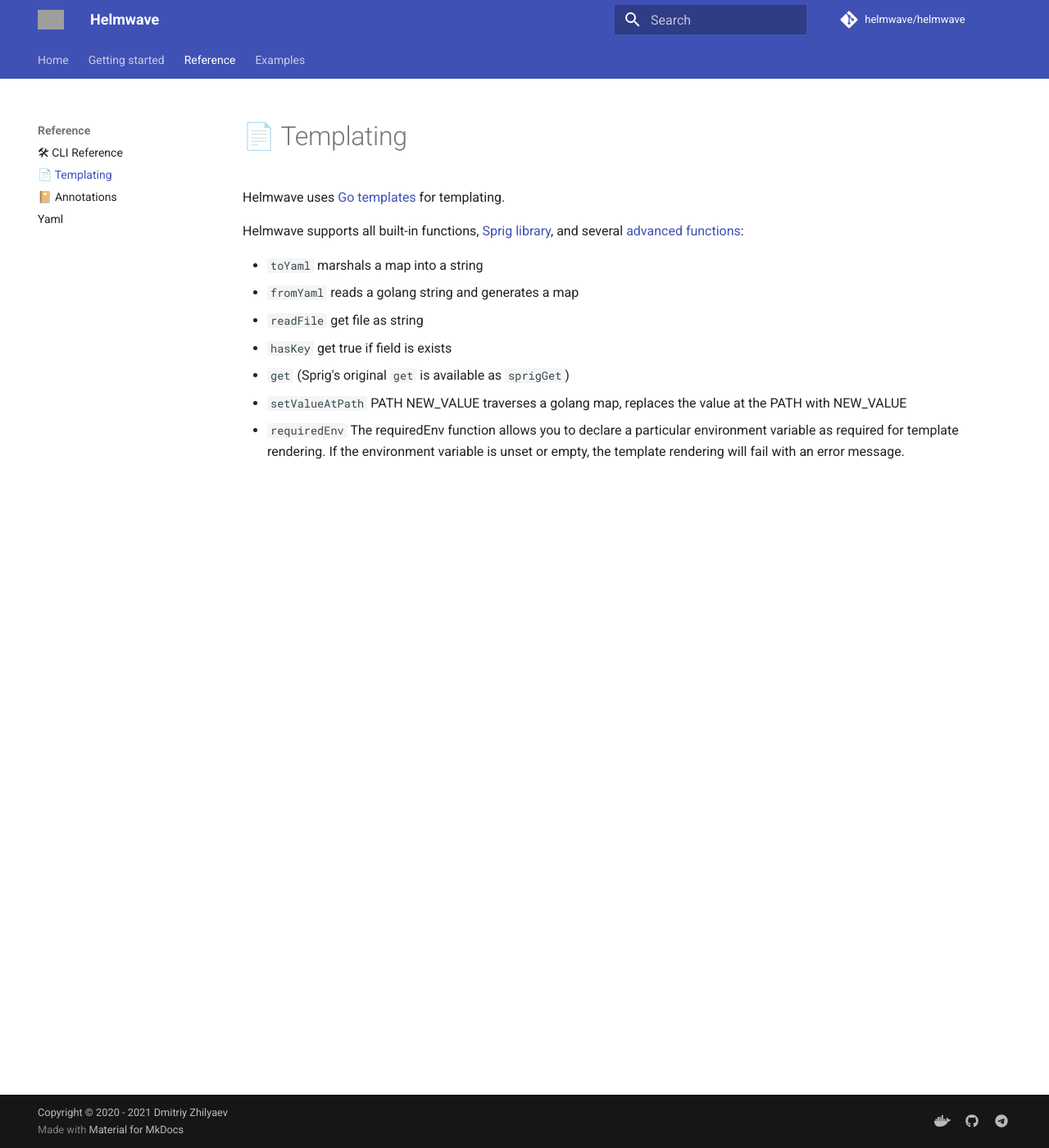
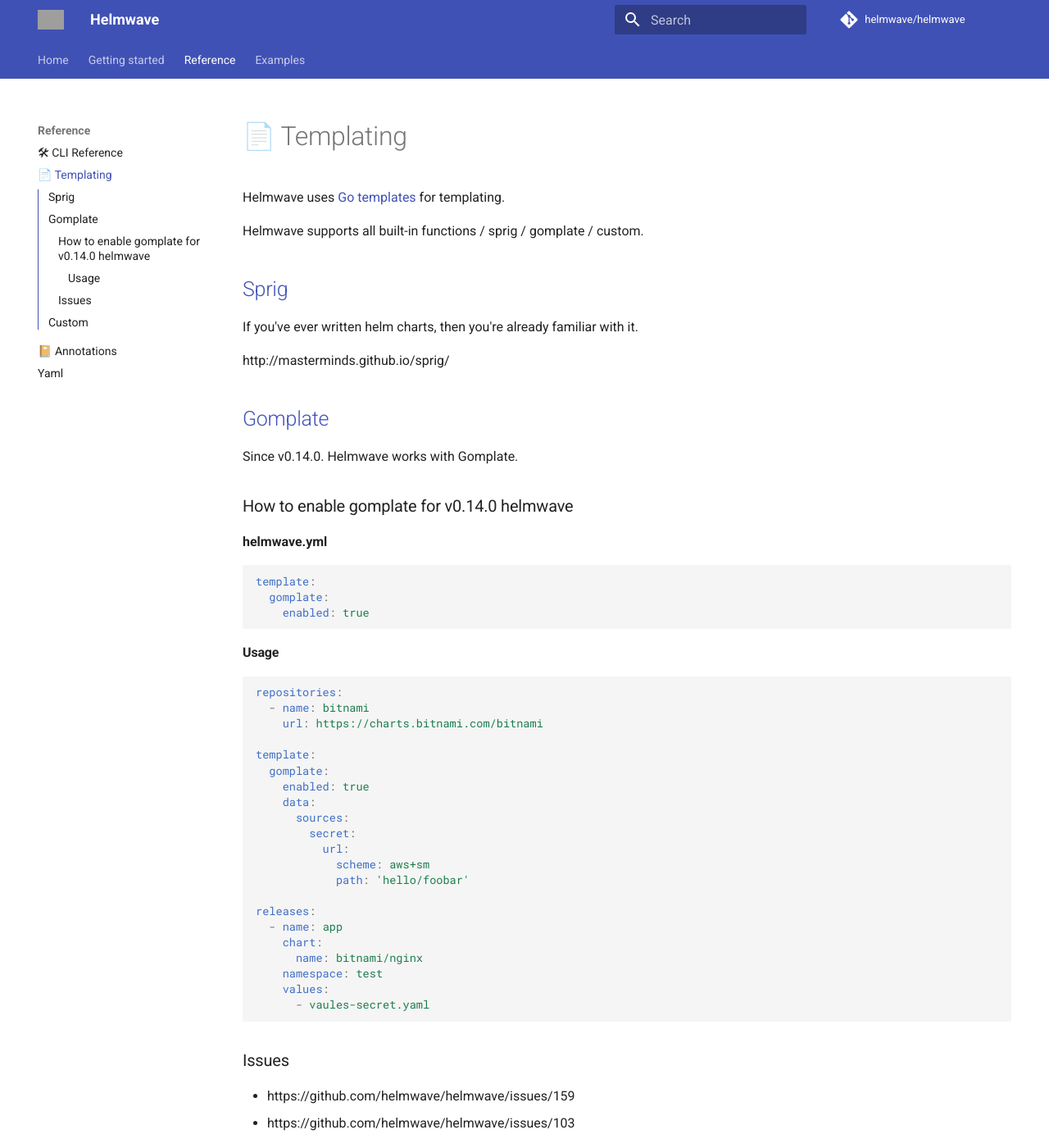
Before and after one commit to helmwave/docs, an MkDocs documentation site: the page built from docs/tpl.md, in a window 1280 px wide and 1400 px high. Shown: the whole window at 82% size. Built offline with MkDocs 1.6.1 and Material for MkDocs 9.7.7, drawn with Linux system fonts in a browser that asks for light colours; comment, search, counter and statistics services are not loaded; the version menu is left out; grey boxes are pictures that could not be loaded.

Commit message:
gomplate

````diff
--- a/docs/tpl.md
+++ b/docs/tpl.md
@@ -2,8 +2,65 @@
 
 Helmwave uses [Go templates](https://godoc.org/text/template) for templating.
 
-Helmwave supports all built-in functions, [Sprig library](https://godoc.org/github.com/Masterminds/sprig), and several
-[advanced functions](https://github.com/helmwave/helmwave/blob/release-0.13.0/pkg/template/func.go):
+Helmwave supports all built-in functions / sprig / gomplate / custom.
+
+
+## [Sprig](https://godoc.org/github.com/Masterminds/sprig)
+
+If you've ever written helm charts, then you're already familiar with it.
+
+http://masterminds.github.io/sprig/
+
+## [Gomplate](https://docs.gomplate.ca/)
+
+Since v0.14.0. Helmwave works with Gomplate.
+
+### How to enable gomplate for v0.14.0 helmwave
+
+**helmwave.yml**
+
+```yaml
+template:
+  gomplate:
+    enabled: true
+```
+
+#### Usage
+
+```yaml
+repositories:
+  - name: bitnami
+    url: https://charts.bitnami.com/bitnami
+
+template:
+  gomplate:
+    enabled: true
+    data:
+      sources:
+        secret:
+          url:
+            scheme: aws+sm
+            path: 'hello/foobar'
+
+releases:
+  - name: app
+    chart:
+      name: bitnami/nginx
+    namespace: test
+    values:
+      - vaules-secret.yaml
+```
+
+
+### Issues
+
+- https://github.com/helmwave/helmwave/issues/159
+- https://github.com/helmwave/helmwave/issues/103
+
+
+
+
+## [Custom](https://github.com/helmwave/helmwave/blob/release-0.13.0/pkg/template/func.go)
 
 - `toYaml` marshals a map into a string
 - `fromYaml` reads a golang string and generates a map
````
Also changed, not shown: docs/ci.md (+1 -3 lines).
